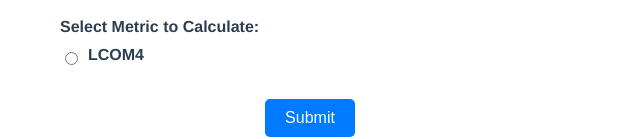
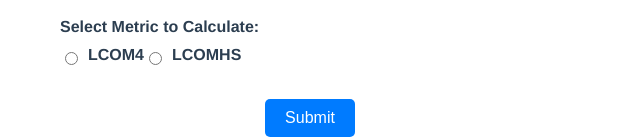
Before and after one commit to aapati17/Group-Python-4, a Vue app in the folder Front End/: page / in a window 1280 px wide. Both pictures are taken after typing "Sample", "Sample123" into the empty fields and a click on the button "Login". Shown: the part 334-473 px from the top of the page, without its empty margins (330-970 px from the left). Built offline with nearby package versions, Linux system fonts and the light colour scheme.

Commit message:
Task #41 : Add Radio Button for LCOMHS Selection

```diff
--- a/Front End/src/components/HomeScreen.vue
+++ b/Front End/src/components/HomeScreen.vue
@@ -13,10 +13,14 @@
     <div class="input-container">
       <label>Select Metric to Calculate:</label>
       <div class="radio-group">
-        <input type="radio" id="lcom4" value="LCOM4" v-model="selectedMetric" />
-        <label for="lcom4">LCOM4</label>
+          <input type="radio" id="lcom4" value="LCOM4" v-model="selectedMetric" />
+          <label for="lcom4">LCOM4</label>
+
+          <input type="radio" id="lcomhs" value="LCOMHS" v-model="selectedMetric" />
+          <label for="lcomhs">LCOMHS</label>
       </div>
     </div>
+
 
     <button @click="submitData">Submit</button>
   </main>
```
